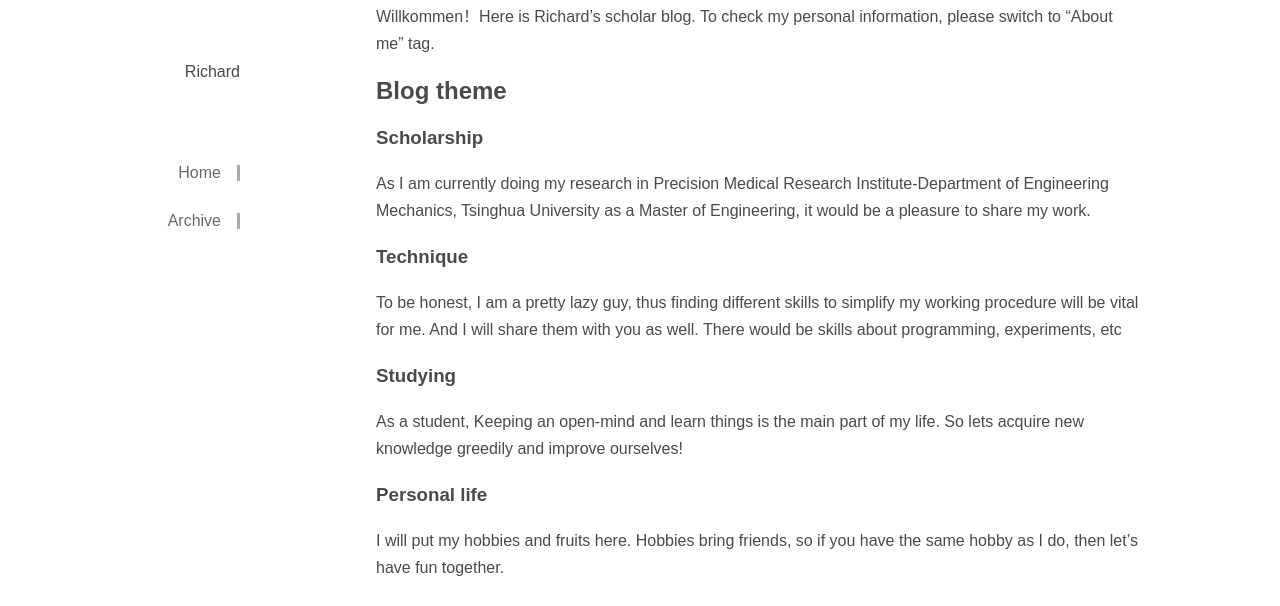
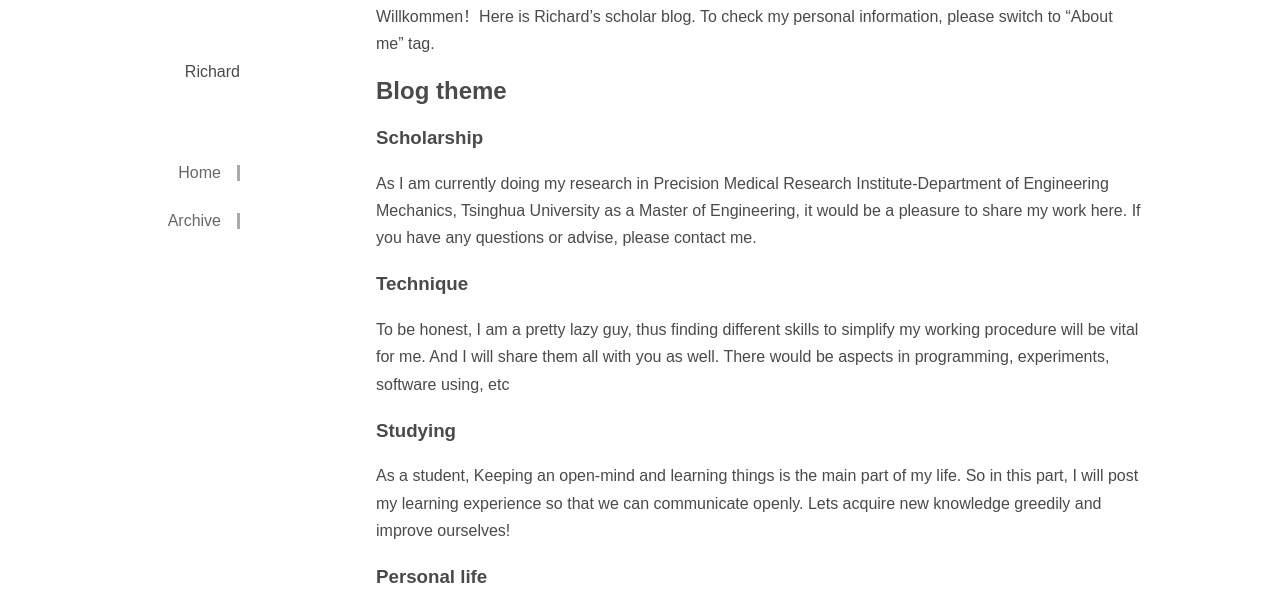
Before and after one commit to rc1997/rc1997.github.io, a plain HTML site: page 2020/06/06/hello-world/index.html in a window 1280 px wide. Shown: the part 182-788 px from the top of the page. Drawn offline with Linux system fonts and the light colour scheme; a small style sheet from the web is missing.

Commit message:
Site updated: 2020-06-07 12:16:03

```diff
--- a/2020/06/06/hello-world/index.html
+++ b/2020/06/06/hello-world/index.html
@@ -54,10 +54,10 @@
 
     <section>
       <p>Willkommen！Here is Richard’s scholar blog. To check my personal information, please switch to “About me” tag.</p>
-<h2 id="Blog-theme"><a href="#Blog-theme" class="headerlink" title="Blog theme"></a>Blog theme</h2><h3 id="Scholarship"><a href="#Scholarship" class="headerlink" title="Scholarship"></a>Scholarship</h3><p>As I am currently doing my research in Precision Medical Research Institute-Department of Engineering Mechanics, Tsinghua University as a Master of Engineering, it would be a pleasure to share my work.</p>
-<h3 id="Technique"><a href="#Technique" class="headerlink" title="Technique"></a>Technique</h3><p>To be honest, I am a pretty lazy guy, thus finding different skills to simplify my working procedure will be vital for me. And I will share them with you as well. There would be skills about programming, experiments, etc</p>
-<h3 id="Studying"><a href="#Studying" class="headerlink" title="Studying"></a>Studying</h3><p>As a student, Keeping an open-mind and learn things is the main part of my life. So lets acquire new knowledge greedily and improve ourselves!</p>
-<h3 id="Personal-life"><a href="#Personal-life" class="headerlink" title="Personal life"></a>Personal life</h3><p>I will put my hobbies and fruits here. Hobbies bring friends, so if you have the same hobby as I do, then let’s have fun together.</p>
+<h2 id="Blog-theme"><a href="#Blog-theme" class="headerlink" title="Blog theme"></a>Blog theme</h2><h3 id="Scholarship"><a href="#Scholarship" class="headerlink" title="Scholarship"></a>Scholarship</h3><p>As I am currently doing my research in Precision Medical Research Institute-Department of Engineering Mechanics, Tsinghua University as a Master of Engineering, it would be a pleasure to share my work here. If you have any questions or advise, please contact me.</p>
+<h3 id="Technique"><a href="#Technique" class="headerlink" title="Technique"></a>Technique</h3><p>To be honest, I am a pretty lazy guy, thus finding different skills to simplify my working procedure will be vital for me. And I will share them all with you as well. There would be aspects in programming, experiments, software using, etc</p>
+<h3 id="Studying"><a href="#Studying" class="headerlink" title="Studying"></a>Studying</h3><p>As a student, Keeping an open-mind and learning things is the main part of my life. So in this part, I will post my learning experience so that we can communicate openly. Lets acquire new knowledge greedily and improve ourselves!</p>
+<h3 id="Personal-life"><a href="#Personal-life" class="headerlink" title="Personal life"></a>Personal life</h3><p>I will put my hobbies and fruits here. Hobbies bring friends, if you have the same hobby as I do, then let’s have fun together.</p>
 
 
 
```
Also changed, not shown: index.html (+4 -4 lines).
